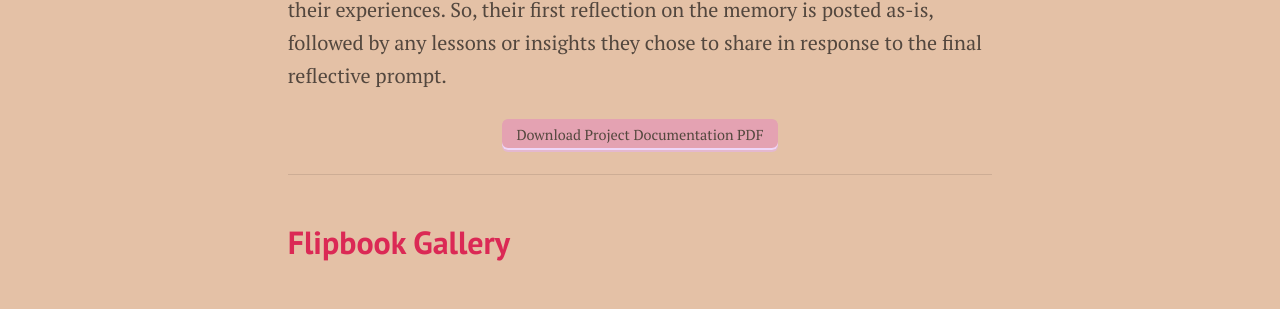
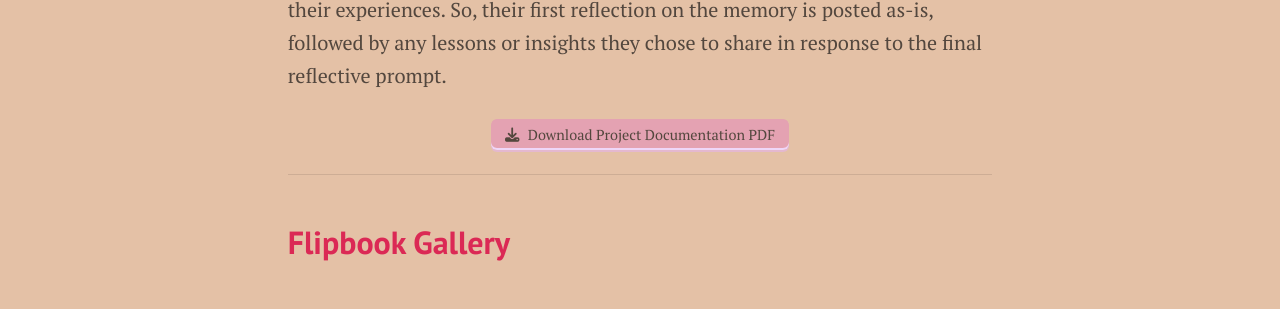
Before and after one commit to shells14/LifeCapturedGratitudePreserved, a Jekyll site: the page built from pages/aboutProject.md, in a window 1280 px wide and 900 px high, scrolled down 1994 px. Shown: the part 397-706 px from the top of the window. Built offline with Jekyll 4.4.1, drawn with Linux system fonts in a browser that asks for light colours; a script that is not in the unit is left out.

Commit message:
flowpaper update and icon button

```diff
--- a/_layouts/default.html
+++ b/_layouts/default.html
@@ -26,9 +26,15 @@
 </script>
 {% endif %}
 
+<!--FlowPaper css-->
 <script src="https://flowpaper.com/js/flowpaper.min.js"></script> <!--add flowpaper script-->
+
 <!-- Glightbox CSS -->
 <link rel="stylesheet" href="https://cdn.jsdelivr.net/npm/glightbox/dist/css/glightbox.min.css">
+
+ <!-- Font Awesome CDN -->
+  <link rel="stylesheet" href="https://cdnjs.cloudflare.com/ajax/libs/font-awesome/6.5.0/css/all.min.css" integrity="sha512-..." crossorigin="anonymous" referrerpolicy="no-referrer" />
+
 </head>
 
 {% capture layout %}{% if page.layout %}layout-{{ page.layout }}{% endif %}{% endcapture %}
--- a/pages/aboutProject.md
+++ b/pages/aboutProject.md
@@ -58,13 +58,17 @@
 
 <div style="text-align: center; margin-top: 20px;">
   <a href="{{ site.baseurl }}/assets/pdf/gallery.pdf" download class="btn-custom-download">
+    <i class="fa-solid fa-download" style="margin-right: 5px;"></i>
     Download Project Documentation PDF
   </a>
 </div>
 
 ***
 <h2>Flipbook Gallery</h2>
-<a href="https://8703081b-trial.flowpaper.com/finalGallery/" class="fp-embed" lightbox="true" data-fp-width="400px" data-fp-height="300px" style="max-width: 100%"></a><script async defer src="https://cdn-online.flowpaper.com/zine/3.9.1/js/embed.min.js"></script>
+<!--<a href="https://8703081b-trial.flowpaper.com/finalGallery/" class="fp-embed" lightbox="true" data-fp-width="400px" data-fp-height="300px" style="max-width: 100%"></a><script async defer src="https://cdn-online.flowpaper.com/zine/3.9.1/js/embed.min.js"></script> -->
+<a href="https://84dd080f-trial.flowpaper.com/finalGallery/" class="fp-embed" lightbox="true" data-fp-width="400px" data-fp-height="300px" style="max-width: 100%"></a><script async defer src="https://cdn-online.flowpaper.com/zine/3.9.1/js/embed.min.js"></script>
+
+
 
 <!--learned that Every page/post needs YAML front matter at the top to tell Jekyll how to process it.-->
 
```
